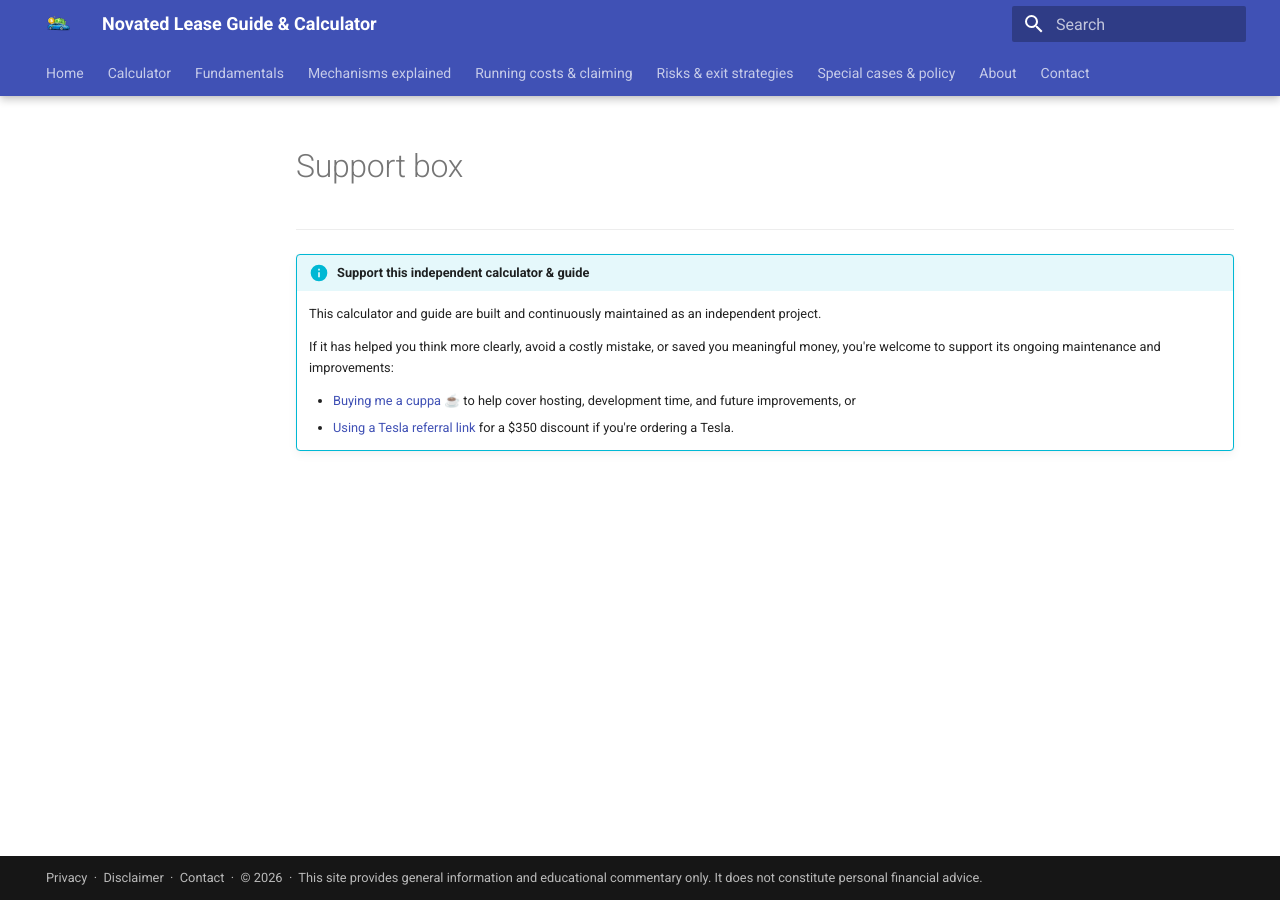
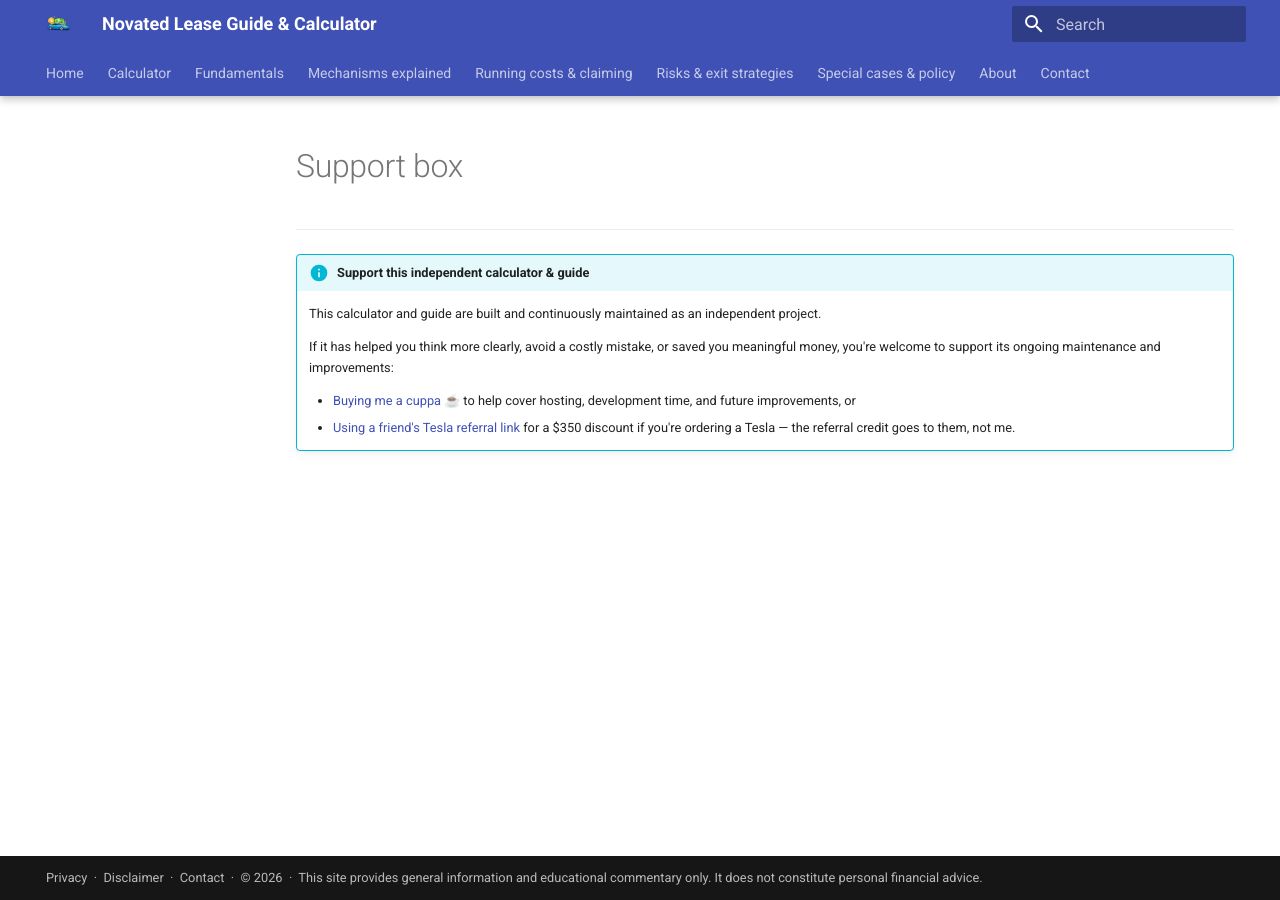
Before and after one commit to novatedlease/novatedlease.github.io, an MkDocs documentation site: the page built from docs/includes/support-box.md, in a window 1280 px wide. Built offline with MkDocs 1.6.1 and Material for MkDocs 9.7.7, drawn with Linux system fonts in a browser that asks for light colours.

Commit message:
referral link wording

```diff
--- a/docs/includes/support-box.md
+++ b/docs/includes/support-box.md
@@ -6,4 +6,4 @@
     If it has helped you think more clearly, avoid a costly mistake, or saved you meaningful money, you're welcome to support its ongoing maintenance and improvements:
 
     - [Buying me a cuppa](https://buymeacoffee.com/changyang1230) ☕ to help cover hosting, development time, and future improvements, or
-    - [Using a Tesla referral link](https://ts.la/pradeep738043) for a $350 discount if you're ordering a Tesla.
+    - [Using a friend's Tesla referral link](https://ts.la/pradeep738043) for a $350 discount if you're ordering a Tesla — the referral credit goes to them, not me.
```
